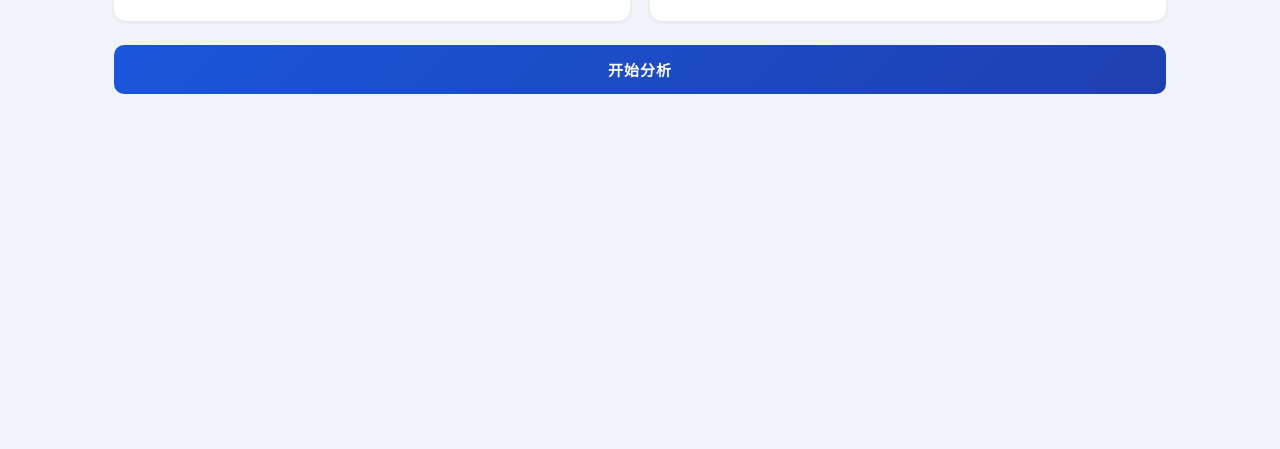
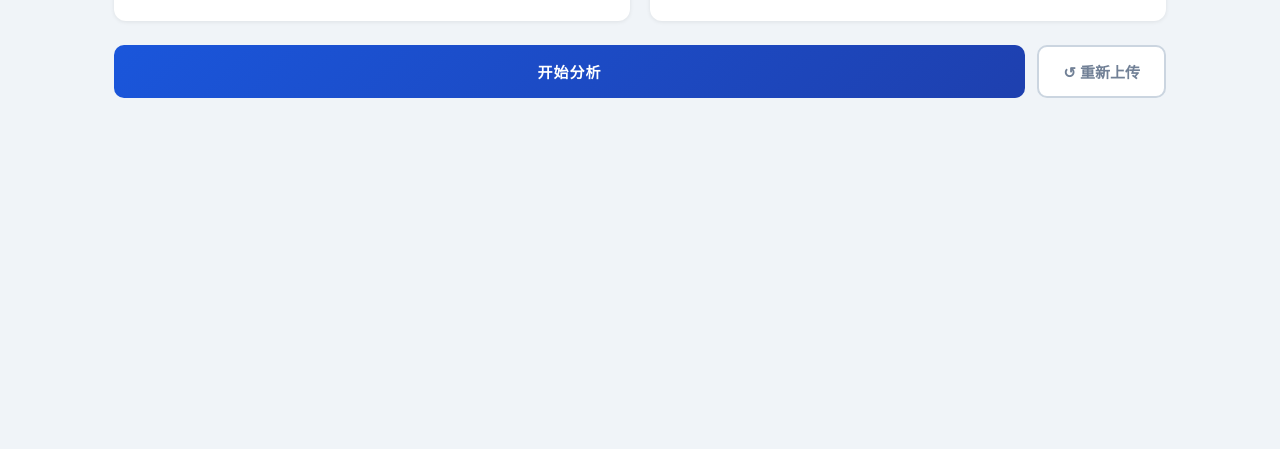
Before and after one commit to xinyuwen2022/comdemao_nct, a plain HTML site: page index.html in a window 1280 px wide. Shown: the part 351-800 px from the top of the page. Drawn offline with Linux system fonts and the light colour scheme.

Commit message:
feat: 添加重新上传按钮，清空页面回到初始状态

```diff
--- a/index.html
+++ b/index.html
@@ -89,7 +89,10 @@
     </div>
   </div>
 
-  <button class="btn-analyze" id="btnAnalyze" onclick="analyze()">开始分析</button>
+  <div style="display:flex;gap:12px;margin-bottom:24px">
+    <button class="btn-analyze" id="btnAnalyze" onclick="analyze()" style="margin-bottom:0;flex:1">开始分析</button>
+    <button onclick="resetAll()" style="padding:14px 24px;background:white;border:2px solid #cbd5e0;border-radius:10px;font-size:15px;font-weight:600;color:#718096;cursor:pointer;transition:all 0.2s;white-space:nowrap" onmouseover="this.style.borderColor='#a0aec0';this.style.color='#4a5568'" onmouseout="this.style.borderColor='#cbd5e0';this.style.color='#718096'">↺ 重新上传</button>
+  </div>
 
   <div class="error-box" id="errorBox"></div>
   <div class="loading" id="loading"><div class="spinner"></div><div style="color:#718096;font-size:14px">正在分析中，请稍候…</div></div>
@@ -469,6 +472,22 @@ async function analyze() {
   }
 }
 
+function resetAll() {
+  file1Data = null; file2Data = null;
+  lastSessionMetrics = []; lastObjCols = []; lastSubCols = []; lastMTotal = null;
+  ['drop1','drop2'].forEach(id => {
+    document.getElementById(id).classList.remove('has-file','drag-over');
+  });
+  document.getElementById('name1').textContent = '';
+  document.getElementById('name2').textContent = '';
+  document.getElementById('file1').value = '';
+  document.getElementById('file2').value = '';
+  document.getElementById('results').style.display = 'none';
+  document.getElementById('loading').style.display = 'none';
+  document.getElementById('btnAnalyze').disabled = false;
+  hideError();
+}
+
 function downloadExcel() {
   const wb = XLSX.utils.book_new();
 
```
